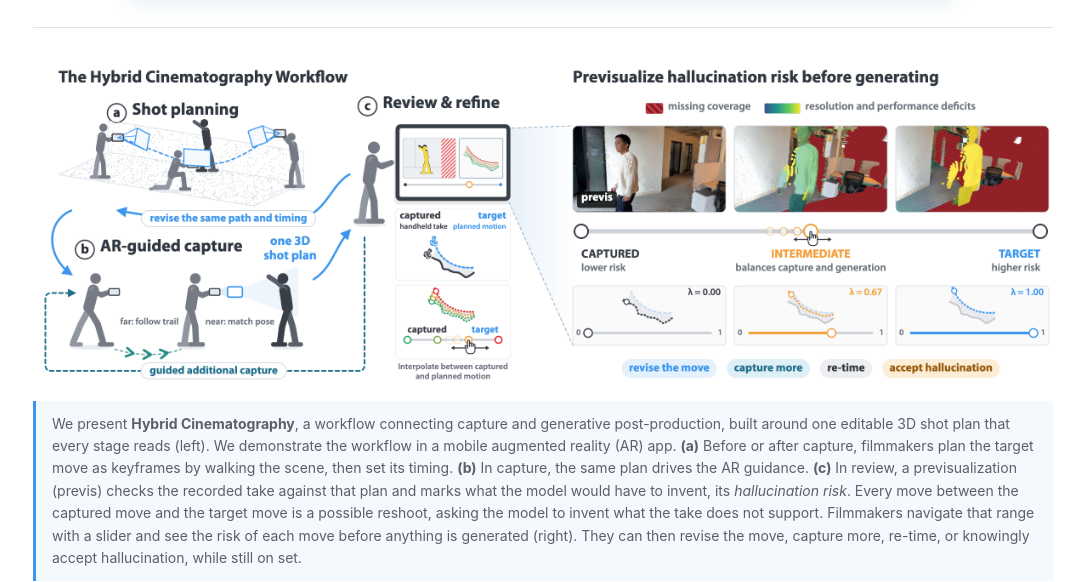
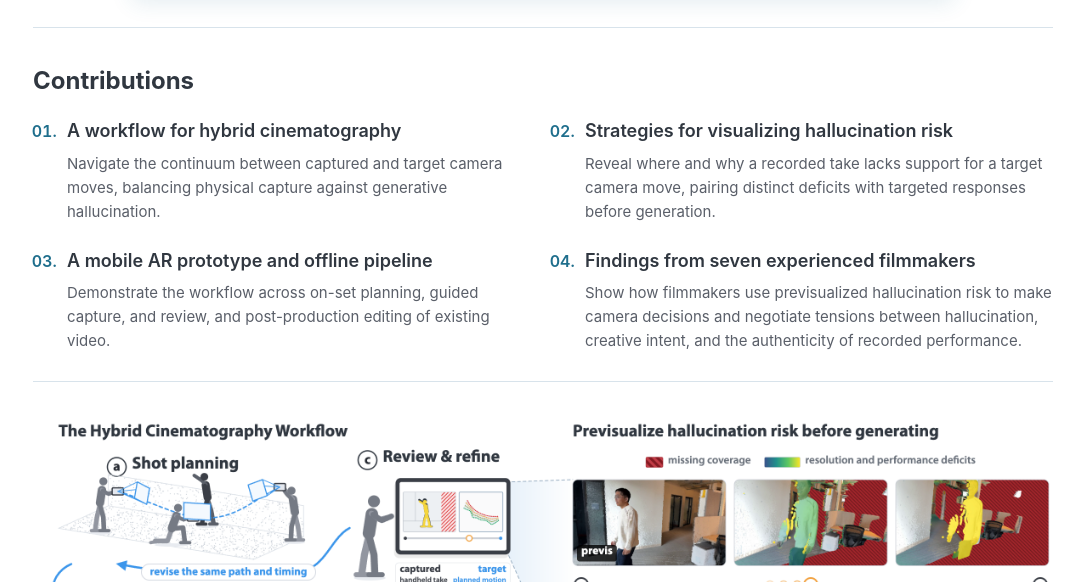
Before and after one commit to hybridcinematography/hybridcinematography.github.io, a plain HTML site: page index.html in a window 1280 px wide. Shown: the part 779-1361 px from the top of the page, without its empty margins (97-1179 px from the left). Drawn offline with Linux system fonts and the light colour scheme.

Commit message:
Present the four paper contributions below the project video

```diff
--- a/assets/project.css
+++ b/assets/project.css
@@ -49,6 +49,13 @@ sup { color: var(--out); font-size: .65em; margin-left: 2px; }
 .project-video .section-heading h2 { font-size: 18px; }
 .video-frame { width: 100%; margin-inline: auto; aspect-ratio: 16 / 9; background: #15252d; border-radius: 8px; overflow: hidden; box-shadow: 0 6px 22px rgb(30 110 140 / 12%); }
 .video-frame iframe { display: block; width: 100%; height: 100%; border: 0; }
+.contributions { margin-bottom: 34px; padding-bottom: 28px; border-bottom: 1px solid var(--line); scroll-margin-top: 28px; }
+.contributions h2 { font-size: 24px; font-weight: 700; margin-bottom: 18px; }
+.contributions ol { display: grid; grid-template-columns: 1fr 1fr; gap: 24px 44px; list-style: decimal-leading-zero; margin: 0; padding-left: 28px; }
+.contributions li { padding-left: 6px; }
+.contributions li::marker { color: var(--out); font-weight: 600; }
+.contributions h3 { font-size: 18px; font-weight: 600; line-height: 1.4; margin: 0 0 8px; }
+.contributions p { color: var(--ink-dim); font-size: 15px; }
 #video-examples, #video { scroll-margin-top: 28px; }
 .scene { border: 0; border-radius: 0; background: transparent; }
 .scene:hover { text-decoration: none; }
@@ -98,6 +105,7 @@ sup { color: var(--out); font-size: .65em; margin-left: 2px; }
 .demo-grid p { font-size: 14px; color: var(--ink-dim); margin-top: 10px; }
 .drone-demo .demo-caption { color: var(--ink-dim); font-size: 13px; margin-top: 14px; }
 @media (max-width: 720px) {
+  .contributions ol { grid-template-columns: 1fr; }
   .demo-walkthrough, .demo-grid, .shot-plan dl { grid-template-columns: 1fr; }
   .demo-walkthrough { gap: 16px; padding: 16px; }
   .factor-videos figure { grid-template-columns: 1fr; gap: 12px; }
--- a/index.html
+++ b/index.html
@@ -2,7 +2,7 @@
 <html lang="en"><head><meta charset="utf-8"><meta name="viewport" content="width=device-width,initial-scale=1">
 <title>Hybrid Cinematography: Previsualizing and Managing Hallucination Risk in Generative Video Reshooting</title><meta name="description" content="Hybrid Cinematography connects physical capture and generative video reshooting. Explore the workflow, geometric explanations, and video examples.">
 <meta name="theme-color" content="#1e6e8c">
-<link rel="stylesheet" href="assets/base.css"><link rel="stylesheet" href="assets/gallery.css"><link rel="stylesheet" href="assets/project.css?v=opening-fit1"></head><body>
+<link rel="stylesheet" href="assets/base.css"><link rel="stylesheet" href="assets/gallery.css"><link rel="stylesheet" href="assets/project.css?v=contributions1"></head><body>
 <a class="skip-link" href="#main">Skip to content</a>
 <main class="gallery" id="main">
 <header class="project-hero">
@@ -15,6 +15,15 @@
 <section class="project-video" id="video" aria-labelledby="project-video-heading">
   <div class="section-heading"><h2 id="project-video-heading">Project video</h2><a href="https://youtu.be/Y9uDFzBZXWE">Watch on YouTube</a></div>
   <div class="video-frame"><iframe src="https://www.youtube-nocookie.com/embed/Y9uDFzBZXWE" title="Hybrid Cinematography project video" loading="lazy" allow="accelerometer; autoplay; clipboard-write; encrypted-media; gyroscope; picture-in-picture; web-share" referrerpolicy="strict-origin-when-cross-origin" allowfullscreen></iframe></div>
+</section>
+<section class="contributions" id="contributions" aria-labelledby="contributions-heading">
+  <h2 id="contributions-heading">Contributions</h2>
+  <ol>
+    <li><h3>A workflow for hybrid cinematography</h3><p>Navigate the continuum between captured and target camera moves, balancing physical capture against generative hallucination.</p></li>
+    <li><h3>Strategies for visualizing hallucination risk</h3><p>Reveal where and why a recorded take lacks support for a target camera move, pairing distinct deficits with targeted responses before generation.</p></li>
+    <li><h3>A mobile AR prototype and offline pipeline</h3><p>Demonstrate the workflow across on-set planning, guided capture, and review, and post-production editing of existing video.</p></li>
+    <li><h3>Findings from seven experienced filmmakers</h3><p>Show how filmmakers use previsualized hallucination risk to make camera decisions and negotiate tensions between hallucination, creative intent, and the authenticity of recorded performance.</p></li>
+  </ol>
 </section>
 <figure class="project-teaser">
   <a href="assets/teaser.png" aria-label="View the workflow figure at full resolution"><img src="assets/teaser.png" width="2400" height="764" alt="One editable 3D shot plan connects shot planning, AR-guided capture, and review. A slider moves from the captured camera move to the target move, showing missing coverage and resolution or performance deficits before generation."></a>
```
